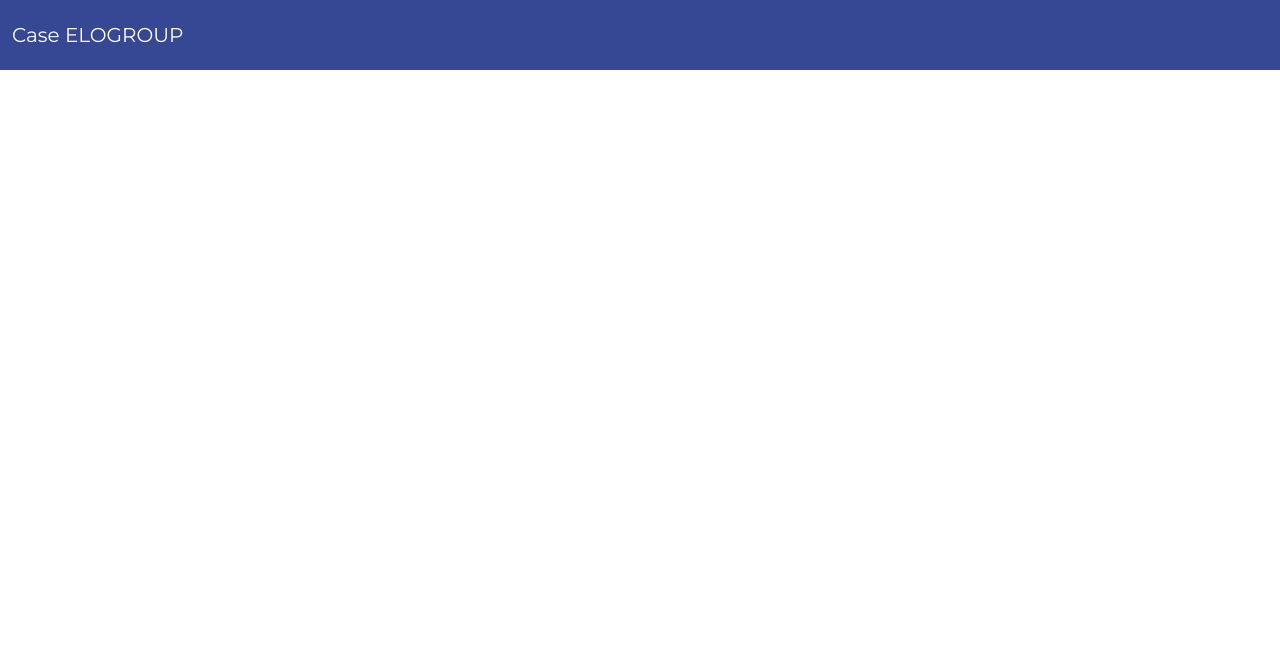
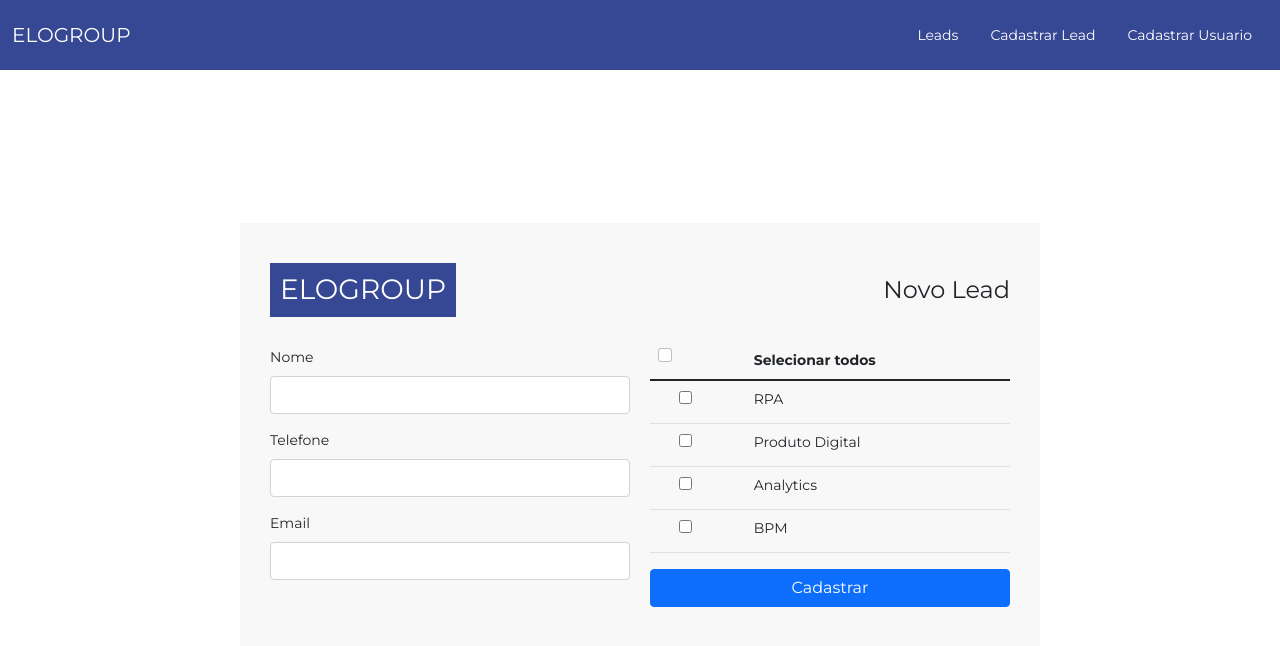
Before and after one commit to Rafa-Moura/case-elogroup, a React (Create React App) app: page / in a window 1280 px wide. Before the commit this address had no page. Shown: the top 646 px of the page. Built offline with nearby package versions, Linux system fonts and the light colour scheme.

Commit message:
Final project

```diff
--- a/src/App.jsx
+++ b/src/App.jsx
@@ -10,9 +10,9 @@ function App() {
     <BrowserRouter>
       <Navbar />
       <Routes>
+        <Route path="/" element={<CadastrarLead />} />
         <Route path="/usuario" element={<Usuario />} />
         <Route path="/leads" element={<Leads />} />
-        <Route path="/cadastrarlead" element={<CadastrarLead />} />
       </Routes>
     </BrowserRouter>
   );
--- /dev/null
+++ b/src/controllers/userController.js
@@ -0,0 +1,12 @@
+import { setUser } from "../services/userService";
+
+function saveUser(data) {
+    setUser(data)
+}
+
+function listUser() {
+    var list = JSON.parse(localStorage.getItem("user") || []);
+    return list
+}
+
+export { saveUser, listUser }
--- /dev/null
+++ b/src/services/userService.js
@@ -0,0 +1,9 @@
+import apiConnector from "../api/apiConnector";
+
+
+function setUser(data) {
+    apiConnector.setItem('user', JSON.stringify(data))
+}
+
+
+export { setUser }
--- a/src/views/components/BoardLeads/index.jsx
+++ b/src/views/components/BoardLeads/index.jsx
@@ -23,7 +23,7 @@ function BoardLeads() {
         </div>
       </header>
       <div className="board--action">
-        <Link to="/cadastrarlead">
+        <Link to="/">
           <button className="btn">
             Novo Lead
             <span>
--- a/src/views/components/CardLead/index.jsx
+++ b/src/views/components/CardLead/index.jsx
@@ -9,7 +9,6 @@ function CardLead(props) {
     setTimeout(() => {
       target.style.display = "none";
     }, 0);
-    console.log(target);
   };
 
   const dragOver = (e) => {
--- a/src/views/components/FormLead/index.jsx
+++ b/src/views/components/FormLead/index.jsx
@@ -32,6 +32,7 @@ function FormLead() {
 
   const lead = JSON.parse(apiConnector.getItem("lead")) || [];
   lead.push(model);
+
 
   const handleSubmit = (e) => {
     e.preventDefault();
--- a/src/views/components/FormUsuario/index.jsx
+++ b/src/views/components/FormUsuario/index.jsx
@@ -1,29 +1,97 @@
-import React from "react";
+import React, { useState } from "react";
+import { useNavigate } from "react-router-dom";
+import apiConnector from "../../../api/apiConnector";
+import { saveUser } from "../../../controllers/userController";
 
-import './styles.css'
+import "./styles.css";
 
 function FormUsuario() {
+  const [name, setName] = useState("");
+  const [password, setPassword] = useState("");
+  const [confirmPassword, setConfirmPassword] = useState("");
+
+  const navigate = useNavigate();
+
+  let regex =
+    /^(?=(?:.*?[a-z]){1})(?=(?:.*?[0-9]){1})(?=(?:.*?[!@#$%*()_+^&}{:;?.]){1})(?!.*\s)[0-9a-zA-Z!@#$%;*(){}_+^&]*$/;
+
+  const model = {
+    id: Math.floor(Date.now() * Math.random()).toString(36),
+    name: name,
+    password: password,
+  };
+
+  const user = JSON.parse(apiConnector.getItem("user")) || [];
+  user.push(model);
+
+  const handlChangeConfirm = (e) => {
+    if (password !== confirmPassword) {
+      alert("Senhas divergentes");
+      setPassword("");
+      setConfirmPassword("");
+    }
+  };
+
+  const handleSubmit = (e) => {
+    e.preventDefault();
+    if (regex.exec(password) && password.length >= 8) {
+      alert("Usuário cadastrado com sucesso!");
+      saveUser(user);
+      setName("");
+      navigate("/leads");
+    } else {
+      alert("Senha não atende aos requisitos");
+    }
+    setPassword("");
+    setConfirmPassword("");
+  };
+
   return (
     <div className="row d-flex align-items-center justify-content-center">
-      <form className="d-flex align-items-center flex-column form--user">
+      <form
+        className="d-flex align-items-center flex-column form--user"
+        onSubmit={handleSubmit}
+      >
         <h3 className="mb-5 w-100 text-center text-white">ELOGROUP</h3>
         <div class="mb-3">
           <label for="name" class="form-label">
             Nome
           </label>
-          <input type="text" class="form-control" id="name" />
+          <input
+            type="text"
+            class="form-control"
+            id="name"
+            value={name}
+            required
+            onChange={(e) => setName(e.target.value)}
+          />
         </div>
         <div class="mb-3">
           <label for="password" class="form-label">
             Password
           </label>
-          <input type="password" class="form-control" id="password" />
+          <input
+            type="password"
+            class="form-control"
+            id="password"
+            required
+            value={password}
+            onChange={(e) => setPassword(e.target.value)}
+          />
         </div>
         <div class="mb-3">
           <label for="confirmPassword" class="form-label">
             Confirmação de Password
           </label>
-          <input type="password" class="form-control" id="confirmPassword" />
+          <input
+            type="password"
+            class="form-control"
+            id="confirmPassword"
+            required
+            value={confirmPassword}
+            onBlur={handlChangeConfirm}
+            onChange={(e) => setConfirmPassword(e.target.value)}
+          />
         </div>
         <button type="submit" class="btn btn-primary w-100">
           Cadastrar
--- a/src/views/components/ListLead/styles.css
+++ b/src/views/components/ListLead/styles.css
@@ -4,6 +4,5 @@
   flex-direction: column;
   height: 100%;
   min-height: 400px;
-  overflow: hidden;
   margin-top: 20px;
 }
--- a/src/views/components/Navbar/index.jsx
+++ b/src/views/components/Navbar/index.jsx
@@ -5,11 +5,30 @@ import "./styles.css";
 function Navbar() {
   return (
     <header className="navbarGlobal">
-      <nav className="navbar navbar-light">
+      <nav className="navbar navbar-expand-lg navbar-light">
         <div className="container-fluid">
-          <a className="navbar-brand text-white" href="/">
-            Case ELOGROUP
+          <a className="navbar-brand" href="/">
+            ELOGROUP
           </a>
+          <div className="d-flex align-items-center" id="navbarNav">
+            <ul className="navbar d-flex align-items-center justify-content-center">
+              <li className="nav-item">
+                <a className="nav-link active" href="/leads">
+                  Leads
+                </a>
+              </li>
+              <li className="nav-item">
+                <a className="nav-link active" href="/">
+                  Cadastrar Lead
+                </a>
+              </li>
+              <li className="nav-item">
+                <a className="nav-link" href="/usuario">
+                  Cadastrar Usuario
+                </a>
+              </li>
+            </ul>
+          </div>
         </div>
       </nav>
     </header>
--- a/src/views/components/Navbar/styles.css
+++ b/src/views/components/Navbar/styles.css
@@ -1,9 +1,31 @@
 .navbarGlobal {
   height: 70px !important;
   background-color: rgb(54, 71, 148);
+  display: flex;
+  align-items: center;
+  justify-content: space-between;
+  width: 100%;
+}
+
+.navbarGlobal a {
+  color: #fff !important;
 }
 
 nav {
-    height: 100%;
-    color: #fff !important;
+  width: 100%;
+  height: 100%;
+  color: #fff !important;
+  display: flex;
+  align-items: center;
+  margin: 0 !important;
+  padding: 0 !important;
 }
+
+.navbar ul {
+  margin: 0 !important;
+  padding: 0 !important;
+}
+
+.navbar ul li {
+  list-style: none;
+}
--- a/src/views/pages/Leads/index.jsx
+++ b/src/views/pages/Leads/index.jsx
@@ -1,14 +1,20 @@
+import "./styles.css";
 import React from "react";
 import BoardLeads from "../../components/BoardLeads";
 
-import "./styles.css";
-
 function Leads() {
-  return (
-    <section id="leads--section" className="container">
-      <BoardLeads />
-    </section>
-  );
+  if (typeof window !== "undefined") {
+    const datafromStorage = JSON.parse(window.localStorage.getItem("lead"));
+    if (datafromStorage !== null) {
+      return (
+        <section id="leads--section" className="container">
+          <BoardLeads />
+        </section>
+      );
+    } else {
+      return [];
+    }
+  }
 }
 
 export default Leads;
```
Also changed, not shown: src/services/listasService.js (deleted, +0 -16 lines).
